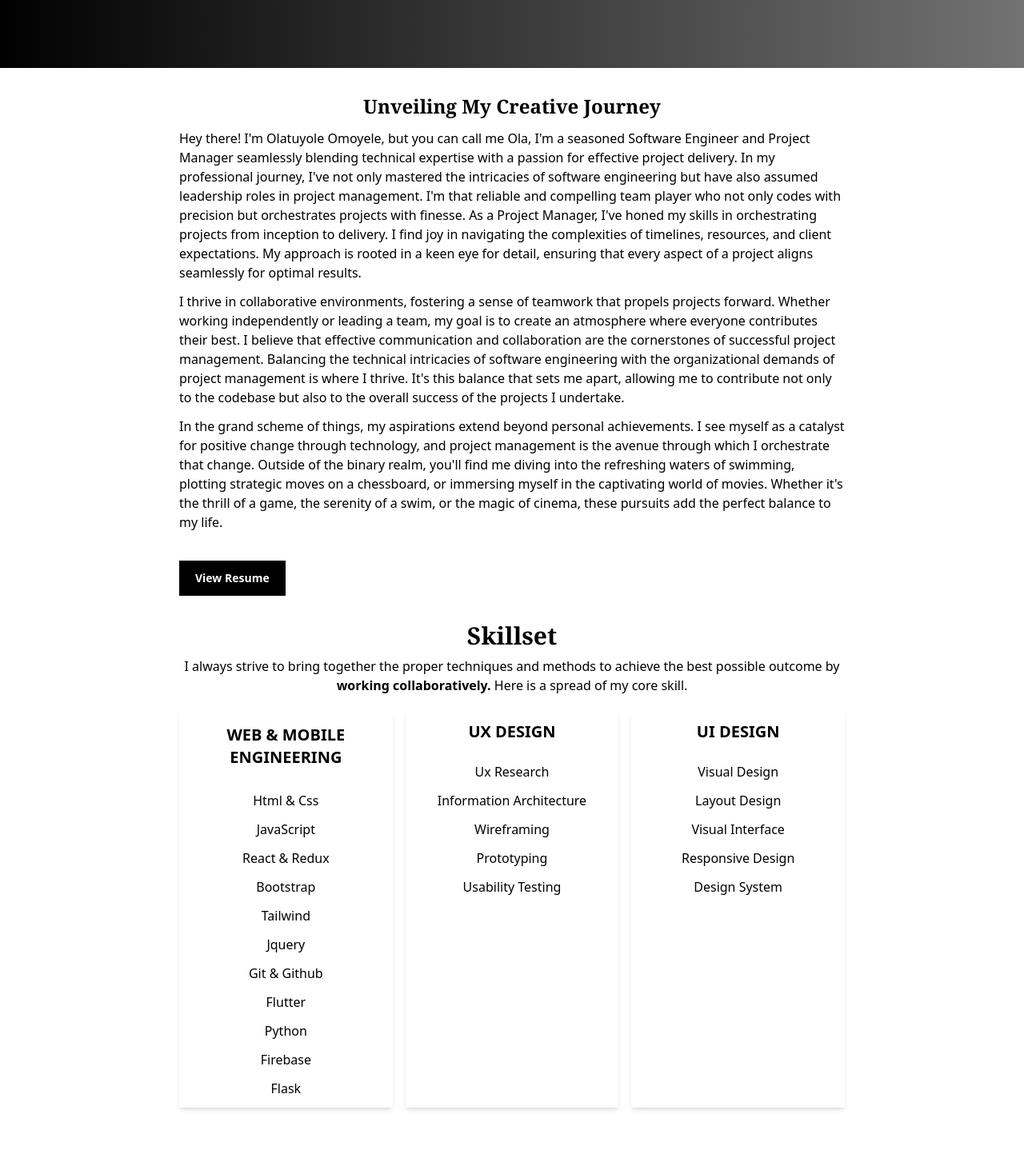
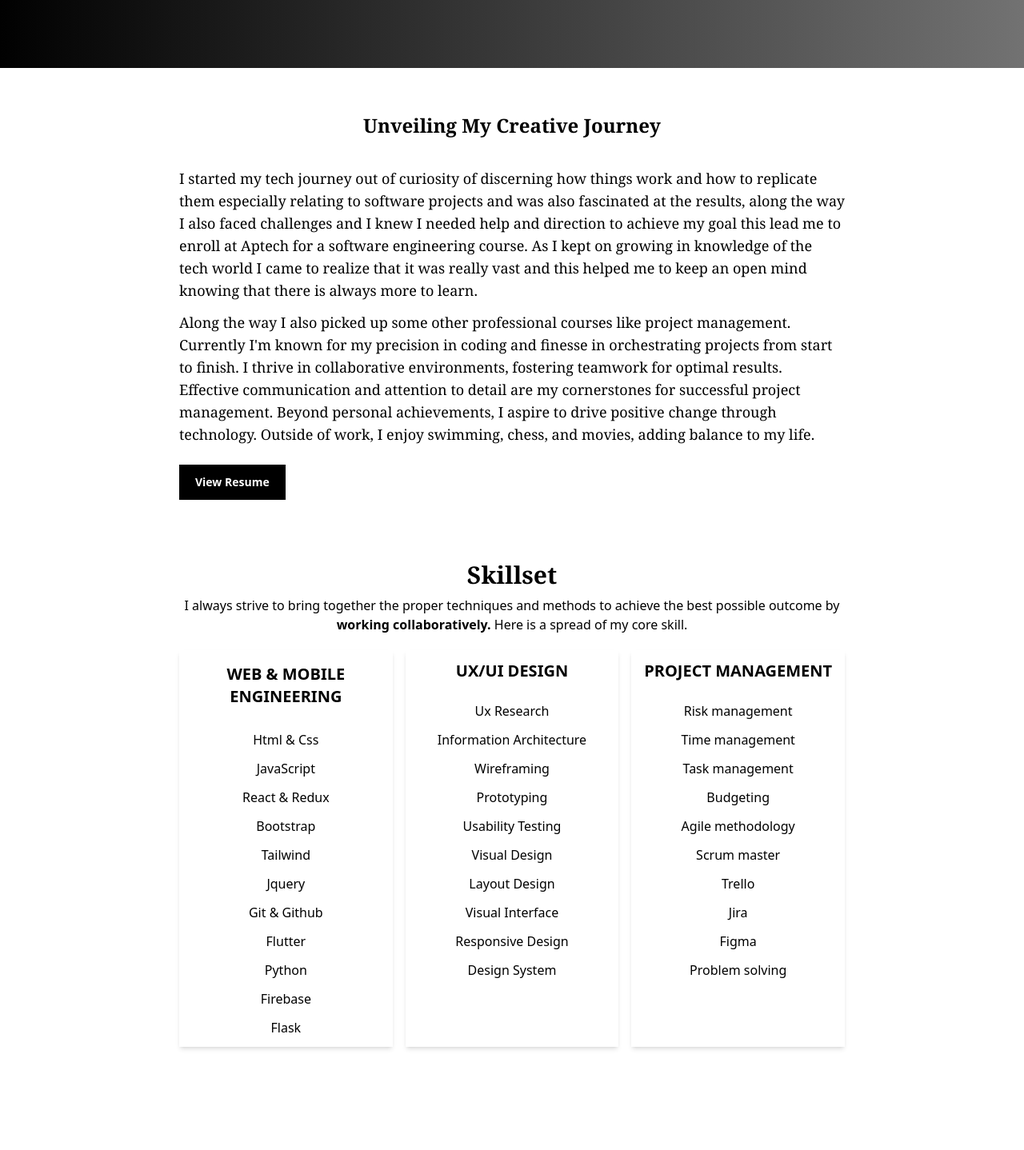
Before and after one commit to Iammteo/myportfolio, a React (Vite) app: page / in a window 1280 px wide. Shown: the part 619-2057 px from the top of the page at 80% size. Built offline with nearby package versions, Linux system fonts and the light colour scheme; no server answers; a web font is replaced by a local one.

Commit message:
changed position of nav on mobile and modified some text

```diff
--- a/src/components/Nav.jsx
+++ b/src/components/Nav.jsx
@@ -23,7 +23,7 @@ const Nav = () => {
     <div className =" w-full h-auto pb-5 bg-gradient-to-r from-custom-darkest
         to-custom-dark text-white lg:px-[14rem] lg:py-[6rem] px-12 py-9 flex justify-between">
 
-        <div className=""><Logo /> </div>
+        <div className="md:sm:flex hidden"><Logo /> </div>
 
 
          <ul className="md:flex gap-7 font-bold hidden ">
@@ -34,15 +34,16 @@ const Nav = () => {
           <li><a href='/#contact'>LET'S CONNECT</a></li>
         </ul>
 
-        <div className="md:sm:hidden">
-              <div onClick={toggleHam} >
-                {isHamOpen ? <MdClose className ='text-3xl ' /> : < GrProjects className="text-3xl "/>}
+         <div className="md:sm:hidden  bg-cyan-500 w-full h-auto p-3 fixed bottom-0 left-0 ">
+              <div onClick={toggleHam} className="flex items-center justify-between" >
+              <Logo />
+                {isHamOpen ? <MdClose className ='text-xl'/> : < GrProjects className="text-xl "/>}
 
               </div>
         </div>
 
           {isHamOpen && (
-<div className="bg-black w-full h-[14rem] rounded-t-3xl fixed bottom-0 left-0" >
+          <div className="bg-black w-full h-[14rem] rounded-t-3xl fixed bottom-11 left-0" >
 
 
 
--- a/src/components/Socials.jsx
+++ b/src/components/Socials.jsx
@@ -3,7 +3,7 @@ import { FaGithub } from "react-icons/fa";
 
 const Socials = () =>{
     return <div className="flex space-x-8 justify-center">
-        <a href="www.linkedin.com/in/olatuyole-omoyele-30ab50232"><FaLinkedin /></a>
+        <a href="https://www.linkedin.com/in/olatuyole-omoyele-30ab50232/"><FaLinkedin /></a>
         <a href="https://github.com/Iammteo"><FaGithub /></a>
 
     </div>
--- a/src/components/Totop.css
+++ b/src/components/Totop.css
@@ -1,7 +1,7 @@
-/* ScrollToTopButton.css */
+
 .scroll-to-top {
     position: fixed;
-    bottom: 20px;
+    bottom: 80px;
     right: 20px;
     opacity: 0;
     visibility: hidden;
--- a/src/components/Totop.jsx
+++ b/src/components/Totop.jsx
@@ -11,7 +11,7 @@ const Totop = () => {
     const handleScroll = () => {
       const scrollY = window.scrollY;
 
-      if (scrollY > 300) {
+      if (scrollY > 3000) {
         setIsVisible(true);
       } else {
         setIsVisible(false);
--- a/src/pages/Contact.jsx
+++ b/src/pages/Contact.jsx
@@ -23,12 +23,12 @@ const Contact = () => {
 
   }
 
-  return <div className="bg-black text-white flex justify-center  " id="contact">
+  return <div className="bg-black text-white flex justify-center p-10 " id="contact">
 
 
 
        <form onSubmit={handleSubmit}>
-       <h1 className="font-bold  text-2xl p-5">Feel free to hit me up, I'm looking forward to hearing from you</h1>
+       <h1 className="font-bold  text-2xl p-12">Feel free to hit me up, I'm looking forward to hearing from you</h1>
 
        <div><Socials/></div>
 
--- a/src/pages/Portfolio.jsx
+++ b/src/pages/Portfolio.jsx
@@ -1,7 +1,7 @@
 import classes from './portfolio.module.css'
 
 const Portfolio = () => {
-    return <div className=" text-black w-full h-auto mb-5  px-[3rem] md:px-[14rem] gap-5 bg-white p-10" id='portfolio'>
+    return <div className=" text-black w-full h-auto mb-5  px-[3rem] md:px-[14rem] mt-14 gap-5 bg-white p-10" id='portfolio'>
                 <h1 className ="text-center font-bold font-serif p-7 text-3xl" >PROJECTS </h1>
               <section className="flex flex-col md:lg:flex-row gap-10  mt-3 ">
                    <div className="" >
@@ -13,9 +13,9 @@ const Portfolio = () => {
                         and Firebase for backend.
                       </p>
 
-                      <div className='flex gap-4 '>
+                      <div className='flex  gap-4 '>
                          <button className={classes.button1}> <a href="https://www.adeleke.dev/estudiez/">See Live</a> </button>
-                         <button className='text-cyan-500 font-bold'><a href="https://github.com/Iammteo/estudiez">Source Code</a> </button>
+                         <button className='text-cyan-500 font-bold pt-3'><a href="https://github.com/Iammteo/estudiez">Source Code</a> </button>
                       </div>
 
                   </div>
@@ -32,7 +32,7 @@ const Portfolio = () => {
 
                       <div className='flex gap-4 '>
                          <button className={classes.button1}> <a href="https://booksapp-9s9m.onrender.com/">See Live</a></button>
-                         <button className='text-cyan-500 font-bold'><a href="https://github.com/Iammteo/bookapp">Source Code</a> </button>
+                         <button className='text-cyan-500 font-bold pt-3'><a href="https://github.com/Iammteo/bookapp">Source Code</a> </button>
                       </div>
 
                   </div>
@@ -50,7 +50,7 @@ const Portfolio = () => {
 
                       <div className='flex gap-4 '>
                          <button className={classes.button1}><a href="https://searchme-vqvx.onrender.com/">See Live </a> </button>
-                         <button className='text-cyan-500 font-bold'><a href="https://github.com/Iammteo/search-api">Source Code</a> </button>
+                         <button className='text-cyan-500 font-bold pt-3'><a href="https://github.com/Iammteo/search-api">Source Code</a> </button>
                       </div>
 
                   </div>
@@ -68,7 +68,7 @@ const Portfolio = () => {
 
                         <div className='flex gap-4 '>
                             <button className={classes.button1}> <a href="https://animal-clicks.onrender.com/">See Live</a>  </button>
-                            <button className='text-cyan-500 font-bold'><a href="https://github.com/Iammteo/animal-app">Source Code </a></button>
+                            <button className='text-cyan-500 font-bold pt-3'><a href="https://github.com/Iammteo/animal-app">Source Code </a></button>
                         </div>
                   </div>
                   <div>
--- a/src/pages/Skills.jsx
+++ b/src/pages/Skills.jsx
@@ -1,7 +1,7 @@
 const Skills = () => {
     return (
         <div className="text-black w-full h-auto px-[3rem] md:px-[14rem] bg-white" id='skills'>
-             <h1 className ="text-center font-bold font-serif mt-3 text-3xl" >Skillset</h1>
+             <h1 className ="text-center font-bold font-serif mt-14 text-3xl" >Skillset</h1>
              <p className="text-center mt-2 ">I always strive to bring together the proper techniques and methods to achieve the best possible
                 outcome by  <span className="font-bold">working collaboratively.</span> Here is a spread of my core skill.
              </p>
@@ -26,23 +26,35 @@ const Skills = () => {
                      </ul>
                 </div>
                 <div className=" shadow-md">
-                    <h1 className="font-bold text-xl p-3 "> UX DESIGN  </h1>
+                    <h1 className="font-bold text-xl p-3 "> UX/UI DESIGN  </h1>
                      <ul className="font-thin space-y-3 p-3 ">
                         <li>Ux Research</li>
                         <li>Information Architecture</li>
                         <li>Wireframing</li>
                         <li>Prototyping</li>
                         <li>Usability Testing</li>
-                     </ul>
-                </div>
-                <div className="shadow-md">
-                    <h1 className="font-bold text-xl p-3  "> UI DESIGN </h1>
-                     <ul className="font-thin space-y-3  p-3 ">
                         <li>Visual Design</li>
                         <li>Layout Design</li>
                         <li>Visual Interface</li>
                         <li>Responsive Design </li>
                         <li>Design System </li>
+
+                     </ul>
+                </div>
+                <div className="shadow-md">
+                    <h1 className="font-bold text-xl p-3  "> PROJECT MANAGEMENT </h1>
+                     <ul className="font-thin space-y-3  p-3 ">
+                        <li>Risk management</li>
+                        <li>Time management</li>
+                        <li>Task management</li>
+                        <li>Budgeting</li>
+                        <li>Agile methodology </li>
+                        <li>Scrum master</li>
+                        <li>Trello</li>
+                        <li>Jira</li>
+                        <li>Figma</li>
+                        <li>Problem solving</li>
+
                      </ul>
                 </div>
 
--- a/src/subpages/Aboutpage.jsx
+++ b/src/subpages/Aboutpage.jsx
@@ -1,49 +1,19 @@
 
 const Aboutpage = () => {
     return <div className=" text-black w-full h-full bg-white px-[3rem] md:px-[14rem] pb-5 " id="about" >
-      <div className="mt-8">
+      <div className="mt-14">
 
         <h1 className="font-bold  text-center text-2xl font-serif ">Unveiling My Creative Journey</h1>
 
-         <p className="mt-3">
-          Hey there! I'm Olatuyole Omoyele, but you can call me Ola,
-          I'm a seasoned Software Engineer and Project Manager
-          seamlessly blending technical expertise with a passion for effective project delivery.
-          In my professional journey, I've not only mastered the intricacies of software engineering but have also assumed leadership roles in project management.
-          I'm that reliable and compelling team player who not only codes with precision but orchestrates projects with finesse.
-          As a Project Manager, I've honed my skills in orchestrating projects from inception to delivery.
-          I find joy in navigating the complexities of timelines, resources, and client expectations.
-          My approach is rooted in a keen eye for detail, ensuring that every aspect of a project aligns seamlessly for optimal results.
+
+         <p className="mt-9 font-serif text-lg">
+         I started my tech journey out of curiosity of discerning how things work and how to replicate them especially relating to software projects and was also fascinated at the results,
+          along the way I also faced challenges and I knew I needed help and direction to achieve my goal this lead me to enroll at Aptech for a software engineering course.
+           As I kept on growing in knowledge of the tech world I came to realize that it was really vast and this helped me to keep an open mind knowing that there is always more to learn.
          </p>
 
-         <p className="mt-3">
-          I thrive in collaborative environments, fostering a sense of teamwork that propels projects forward.
-          Whether working independently or leading a team, my goal is to create an atmosphere where everyone contributes their best.
-          I believe that effective communication and collaboration are the cornerstones of successful project management.
-          Balancing the technical intricacies of software engineering with the organizational demands of project management is where I thrive.
-          It's this balance that sets me apart, allowing me to contribute not only to the codebase but also to the overall success of the projects I undertake.
-          </p>
-
-          <p className="mt-3">
-          In the grand scheme of things, my aspirations extend beyond personal achievements.
-          I see myself as a catalyst for positive change through technology,
-          and project management is the avenue through which I orchestrate that change.
-
-          Outside of the binary realm, you'll find me diving into the refreshing waters of swimming,
-          plotting strategic moves on a chessboard, or immersing myself in the captivating world of movies.
-          Whether it's the thrill of a game, the serenity of a swim, or the magic of cinema, these pursuits add the perfect balance to my life.
-          </p>
-
-
-
-
-
-
-         <p className="mt-3">
-
-         </p>
-         <p className="mt-3">
-
+         <p className="mt-3 font-serif text-lg">
+         Along the way I also picked up some other professional courses like project management. Currently I'm known for my precision in coding and finesse in orchestrating projects from start to finish. I thrive in collaborative environments, fostering teamwork for optimal results. Effective communication and attention to detail are my cornerstones for successful project management. Beyond personal achievements, I aspire to drive positive change through technology. Outside of work, I enjoy swimming, chess, and movies, adding balance to my life.
          </p>
 
          <button className="bg-black px-5 py-3 text-white text-sm font-semibold mt-6"><a href="https://docs.google.com/document/d/1Nh8kWIf84ikVAVNo3Xw97Ub8rMlTtFwzrkfJeP7OW18/edit?usp=drive_link">View Resume</a>  </button>
```
